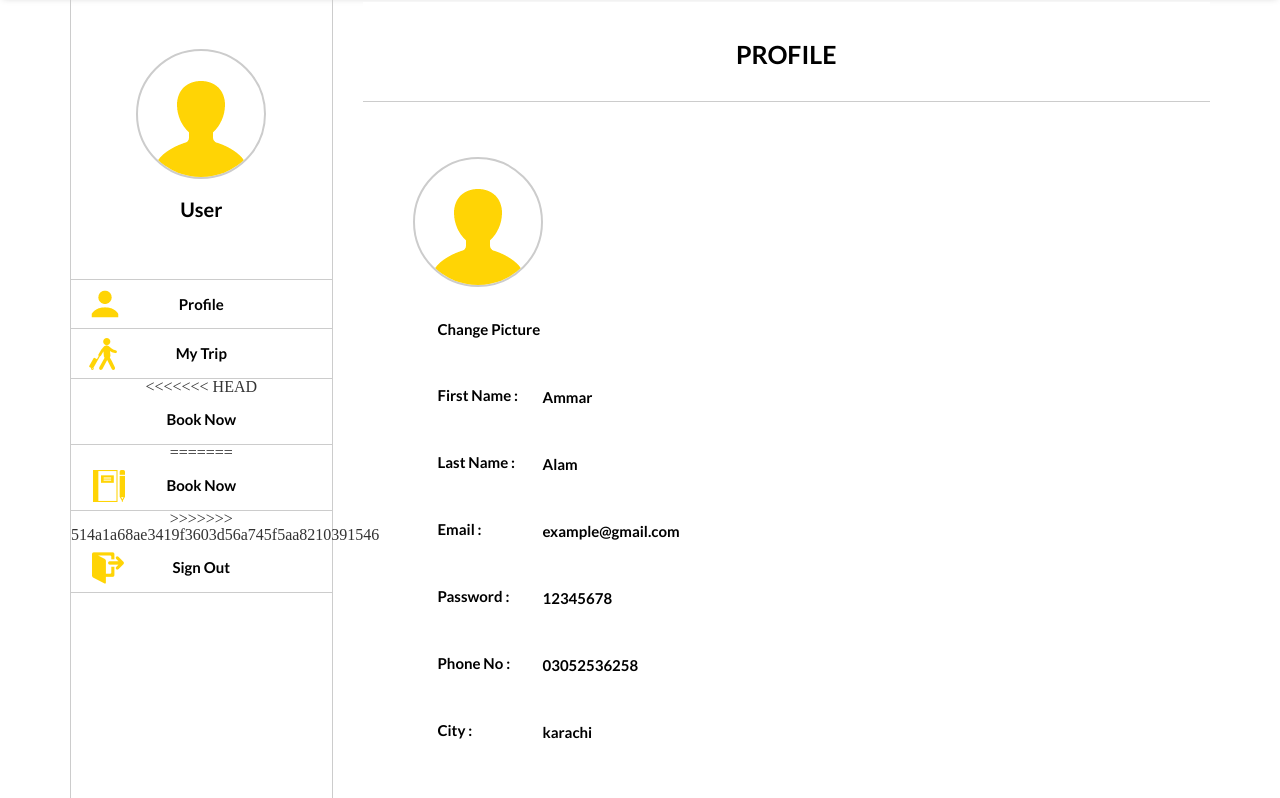
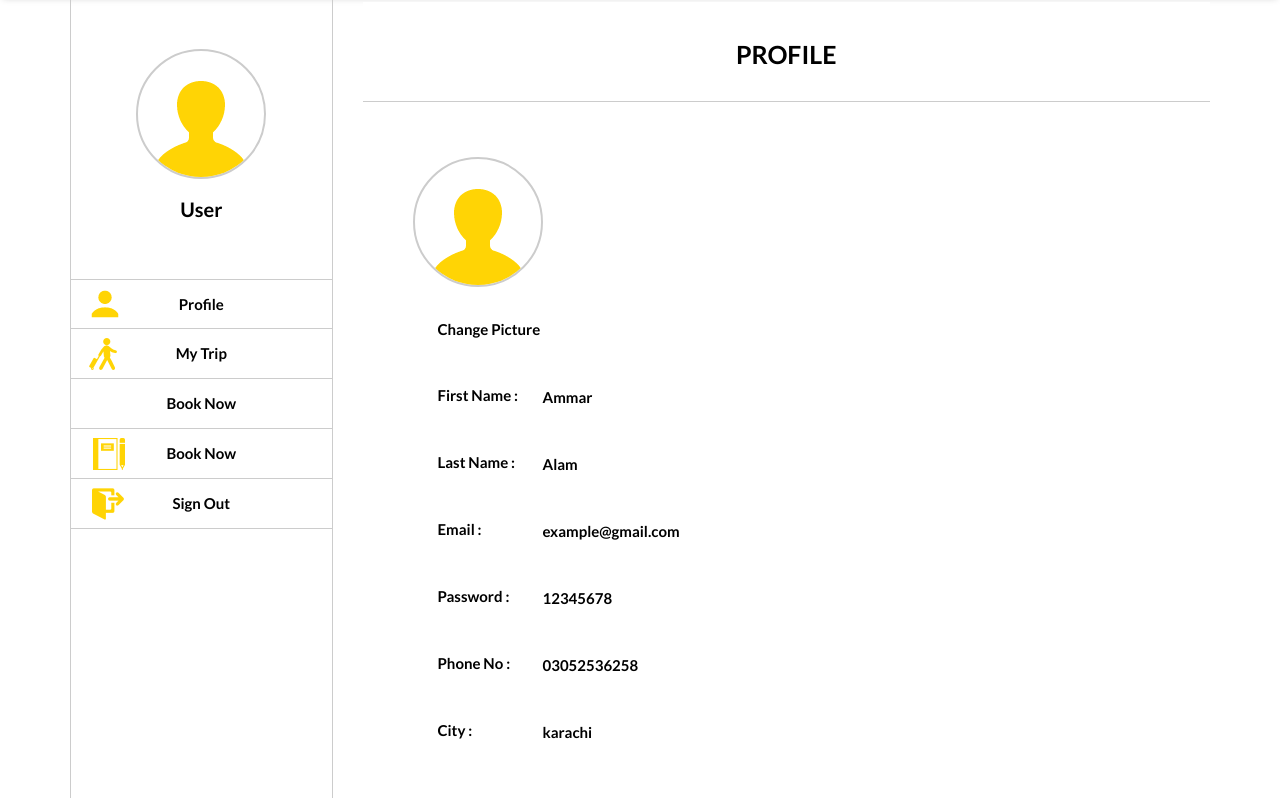
Before and after one commit to shazaib/Project2016, a PHP site: page /driver_profile.php in a window 1280 px wide. Shown: the part 102-900 px from the top of the page. Run offline with PHP 8.4, Linux system fonts and the light colour scheme; some libraries are stand-ins or nearby versions.

Commit message:
Update account-side-bar.php

```diff
--- a/account-side-bar.php
+++ b/account-side-bar.php
@@ -9,11 +9,10 @@
 
 		<button class="side-bar-btn btn-img-trip" style="border-bottom:1px solid #ccc; border-top:none;" onclick="location.href='mytrip'">My Trip</button>
 
-<<<<<<< HEAD
+
 		<button class="side-bar-btn btn-img-payment" style="border-bottom:1px solid #ccc; border-top:none;" onclick="location.href='book-now'">Book Now</button>
-=======
+
 		<button class="side-bar-btn btn-img-booking" style="border-bottom:1px solid #ccc; border-top:none;" onclick="location.href='book-now.php'">Book Now</button>
->>>>>>> 514a1a68ae3419f3603d56a745f5aa8210391546
 
 		<button class="side-bar-btn btn-img-signout" style="border-bottom:1px solid #ccc; border-top:none;">Sign Out</button>
 
```
